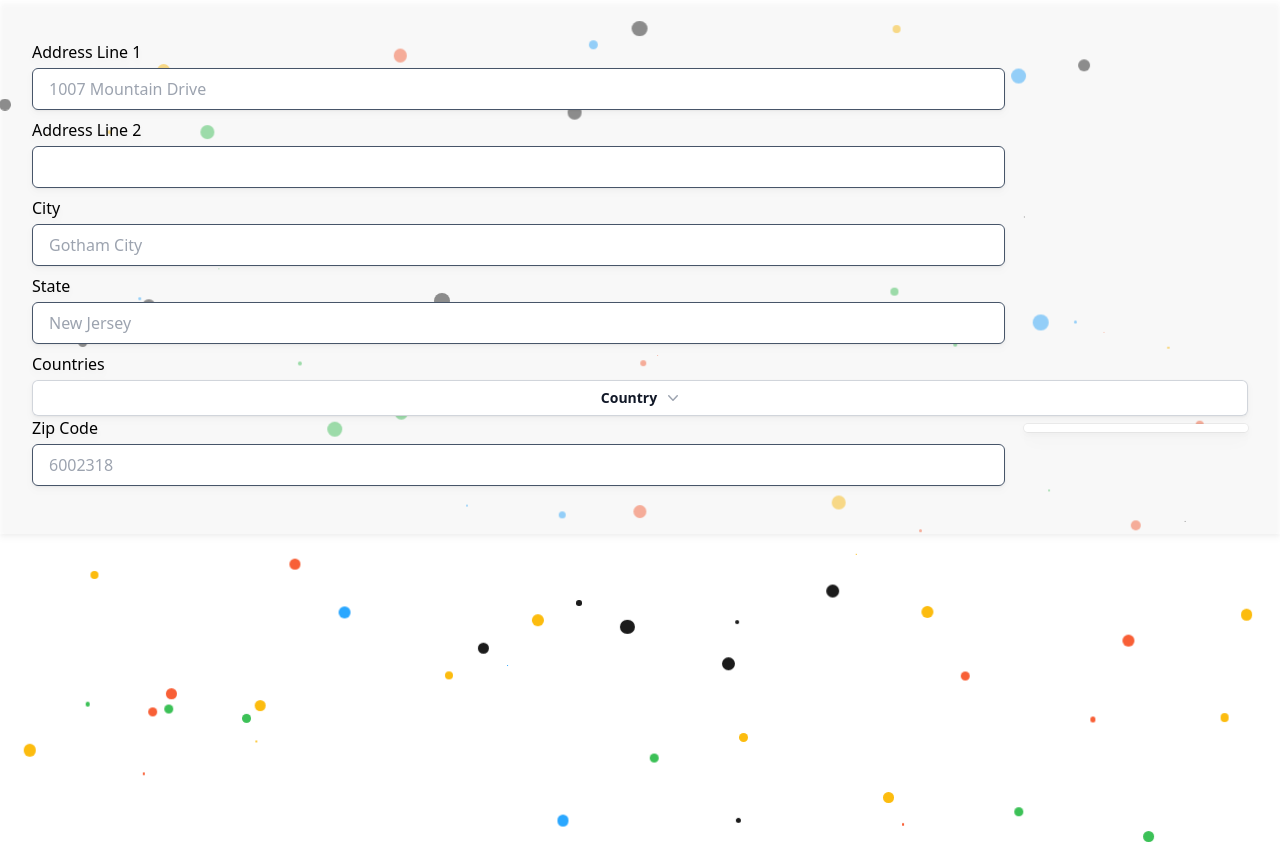
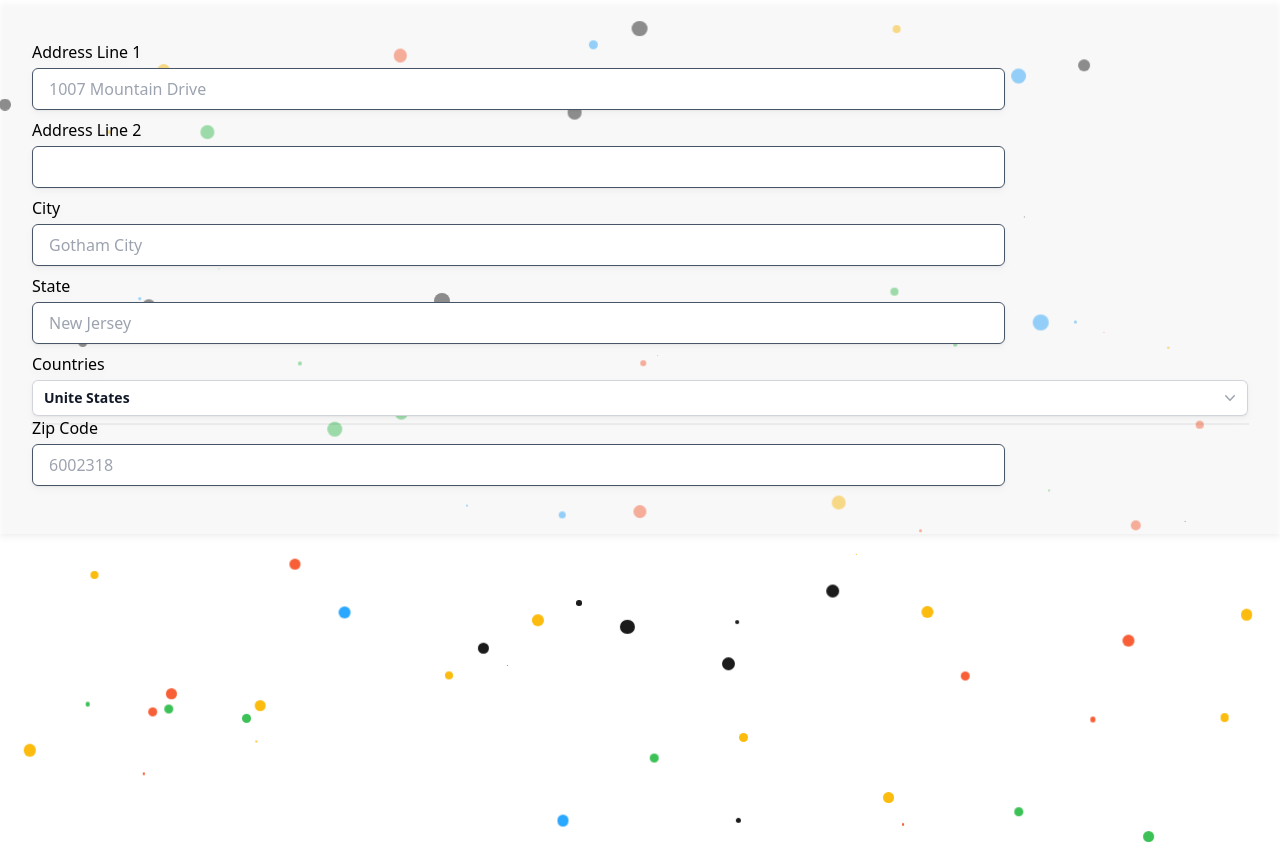
Before and after one commit to HackItHub/jawbs, a React app in the folder flash-resume-client/: page /resume-fields in a window 1280 px wide. Shown: the top 842 px of the page. Built offline with nearby package versions, Linux system fonts and the light colour scheme.

Commit message:
Added loading for axios drop down request

```diff
--- a/flash-resume-client/src/client/components/layout/DropDownMenu.tsx
+++ b/flash-resume-client/src/client/components/layout/DropDownMenu.tsx
@@ -1,15 +1,18 @@
 import React, { useState } from "react";
+import Loading from "./Loading";
 
 interface ChildProps {
   data: [];
   listName: string;
   handleInput: (name: string, value: string) => void;
+  placeholder: string;
 }
 
 const DropDownMenu: React.FC<ChildProps> = ({
   data,
   listName,
   handleInput,
+  placeholder,
 }) => {
   const [isOpen, setIsOpen] = useState<boolean>(false);
 
@@ -36,12 +39,12 @@ const DropDownMenu: React.FC<ChildProps> = ({
         <button
           onClick={handleDropDownMenu}
           type='button'
-          className='inline-flex w-full justify-center gap-x-1.5 rounded-md bg-white px-3 py-2 text-sm font-semibold text-gray-900 shadow-sm ring-1 ring-inset ring-gray-300 hover:bg-gray-50'
+          className='flex w-full justify-between rounded-md bg-white px-3 py-2 text-sm font-semibold text-gray-900 shadow-sm ring-1 ring-inset ring-gray-300 hover:bg-gray-50'
           id='menu-button'
           aria-expanded={isOpen}
           aria-haspopup='true'
         >
-          {listName}
+          {placeholder}
           <svg
             className='-mr-1 h-5 w-5 text-gray-400'
             viewBox='0 0 20 20'
@@ -57,13 +60,15 @@ const DropDownMenu: React.FC<ChildProps> = ({
         </button>
       </div>
       <div
-        className='absolute right-0 z-10 mt-2 w-56 origin-top-right rounded-md bg-white shadow-lg ring-1 ring-black ring-opacity-5 focus:outline-none'
+        className='absolute w-full right-0 z-10 mt-2 origin-top-right rounded-md bg-white shadow-lg ring-1 ring-black ring-opacity-5 focus:outline-none'
         role='menu'
         aria-orientation='vertical'
         aria-labelledby='menu-button'
         tabIndex={-1}
       >
+        {isOpen && (
           <div className='py-1' role='none'>
+            {isOpen && !data.length && <Loading />}
             {data.map((item: any, index) => (
               <div
                 onKeyDown={(e) => {
@@ -81,6 +86,7 @@ const DropDownMenu: React.FC<ChildProps> = ({
               </div>
             ))}
           </div>
+        )}
       </div>
     </div>
   );
--- a/flash-resume-client/src/client/components/layout/Loading.tsx
+++ b/flash-resume-client/src/client/components/layout/Loading.tsx
@@ -2,7 +2,10 @@ import React from "react";
 
 const Loading: React.FC = () => {
   return (
-    <div role='status'>
+    <div
+      role='status'
+      className='absolute top-[50%] left-[50%] translate-x-[-50%] translate-y-[-50%]'
+    >
       <svg
         aria-hidden='true'
         className='w-8 h-8 mr-2 text-gray-200 animate-spin dark:text-gray-600 fill-blue-600'
--- a/flash-resume-client/src/client/components/resume-fields/Address.tsx
+++ b/flash-resume-client/src/client/components/resume-fields/Address.tsx
@@ -87,6 +87,7 @@ const Address: React.FC = () => {
         >
           Countries
           <DropDownMenu
+            placeholder='Unite States'
             data={countryList}
             listName='Country'
             handleInput={handleChange}
```
Lines whose indentation alone changed are shown as unchanged.
